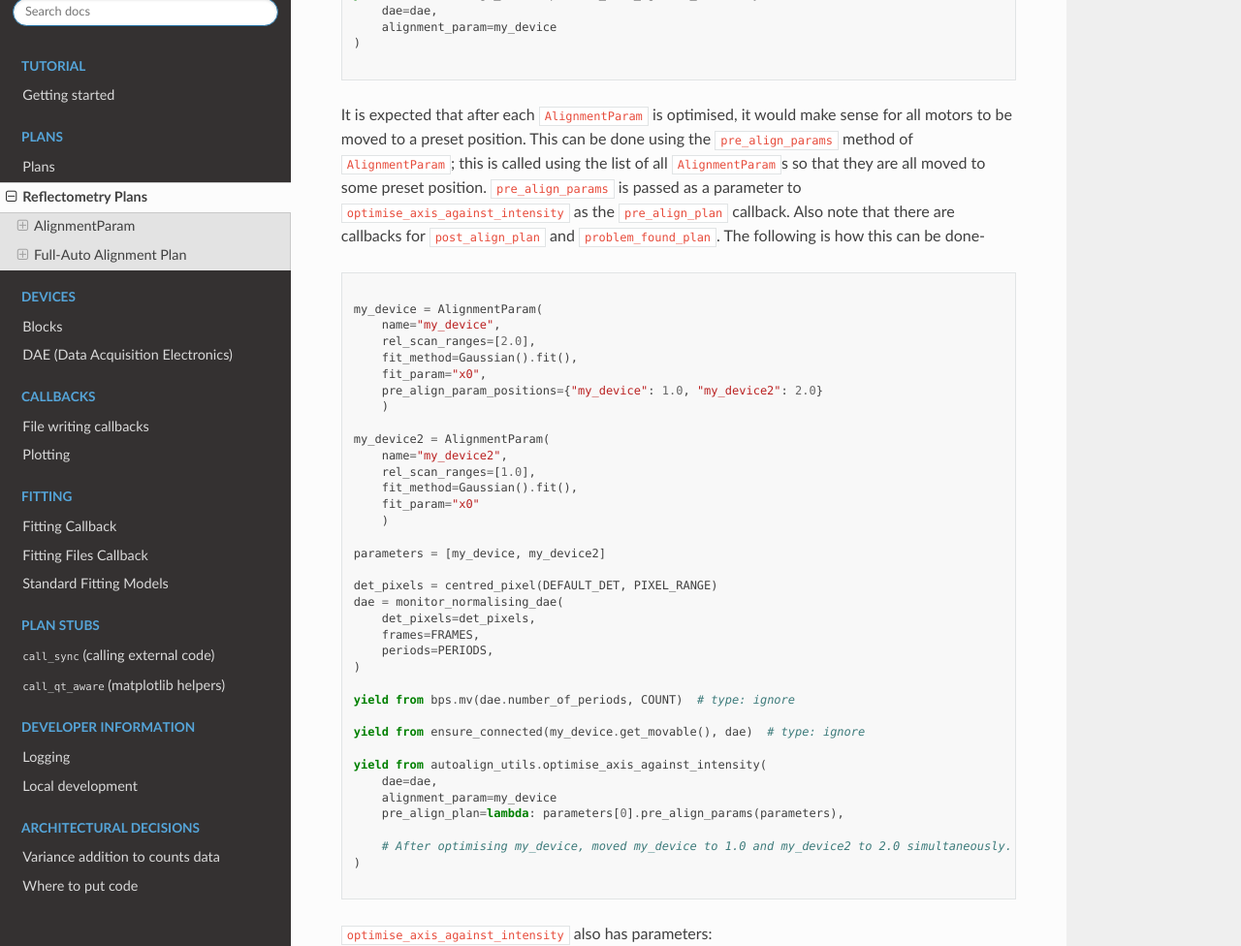
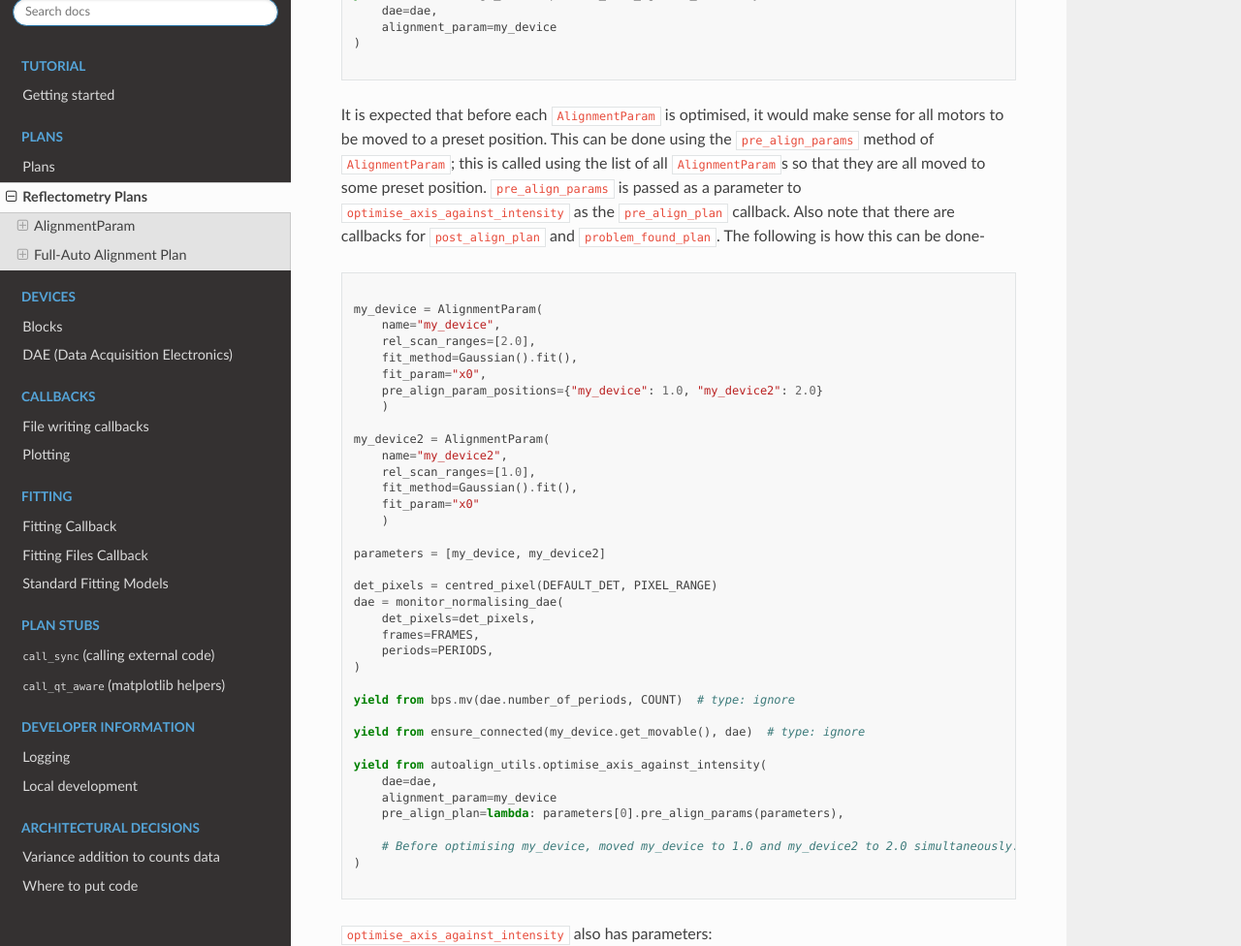
Before and after one commit to ISISComputingGroup/ibex_bluesky_core, a Sphinx documentation site: the page built from doc/plans/refl_plans.md, in a window 1280 px wide and 1400 px high, scrolled down 2331 px. Shown: the part 149-1125 px from the top of the window at 97% size. Built offline with Sphinx 7.4.7 and the Read the Docs theme 3.1.0, drawn with Linux system fonts in a browser that asks for light colours; pages that are not in the unit, such as notebooks, are missing from menus.

Commit message:
update docs

````diff
--- a/doc/plans/refl_plans.md
+++ b/doc/plans/refl_plans.md
@@ -99,7 +99,7 @@ yield from autoalign_utils.optimise_axis_against_intensity(
 
 ```
 
-It is expected that after each `AlignmentParam` is optimised, it would make sense for all motors to be moved to a preset position. This can be done using the `pre_align_params` method of `AlignmentParam`; this is called using the list of all `AlignmentParam`s so that they are all moved to some preset position. `pre_align_params` is passed as a parameter to `optimise_axis_against_intensity` as the `pre_align_plan` callback. Also note that there are callbacks for `post_align_plan` and `problem_found_plan`. The following is how this can be done-
+It is expected that before each `AlignmentParam` is optimised, it would make sense for all motors to be moved to a preset position. This can be done using the `pre_align_params` method of `AlignmentParam`; this is called using the list of all `AlignmentParam`s so that they are all moved to some preset position. `pre_align_params` is passed as a parameter to `optimise_axis_against_intensity` as the `pre_align_plan` callback. Also note that there are callbacks for `post_align_plan` and `problem_found_plan`. The following is how this can be done-
 
 ```python
 
@@ -136,7 +136,7 @@ yield from autoalign_utils.optimise_axis_against_intensity(
     alignment_param=my_device
     pre_align_plan=lambda: parameters[0].pre_align_params(parameters),
 
-    # After optimising my_device, moved my_device to 1.0 and my_device2 to 2.0 simultaneously.
+    # Before optimising my_device, moved my_device to 1.0 and my_device2 to 2.0 simultaneously.
 )
 
 ```
````
